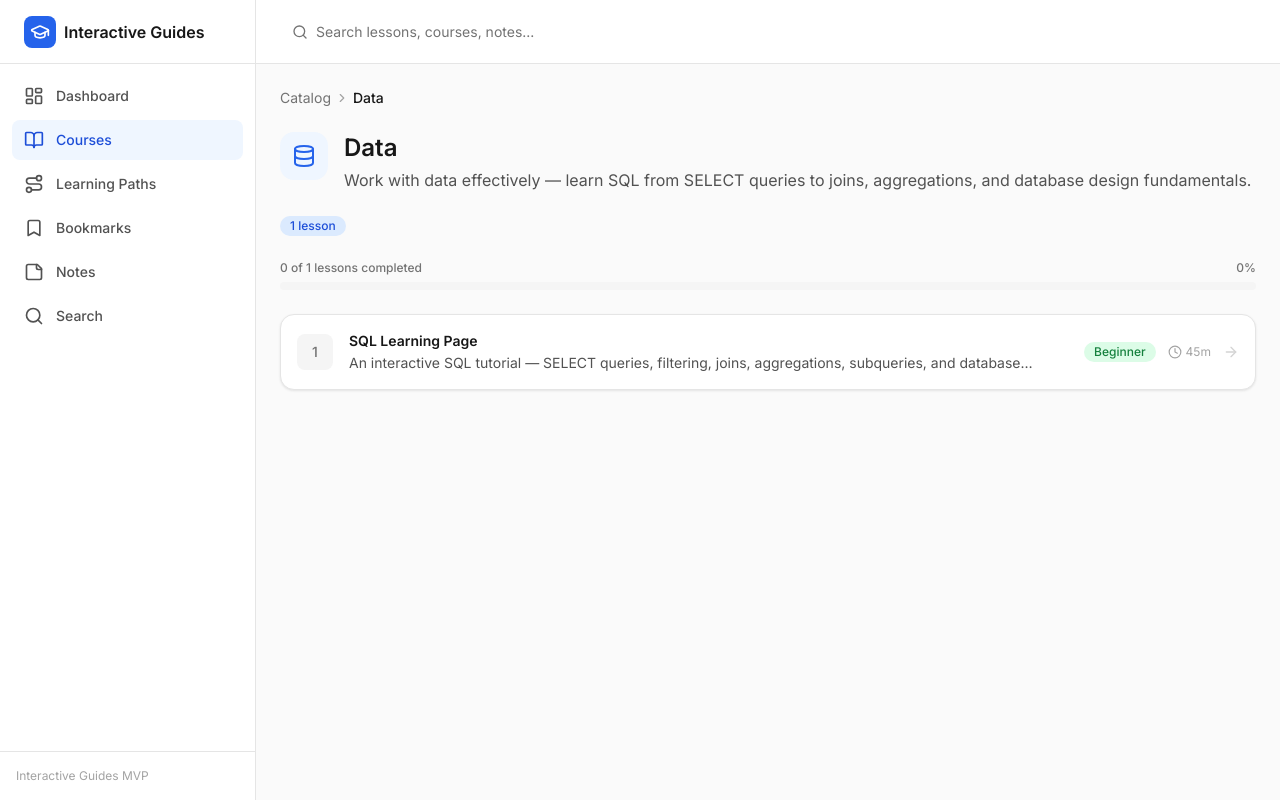
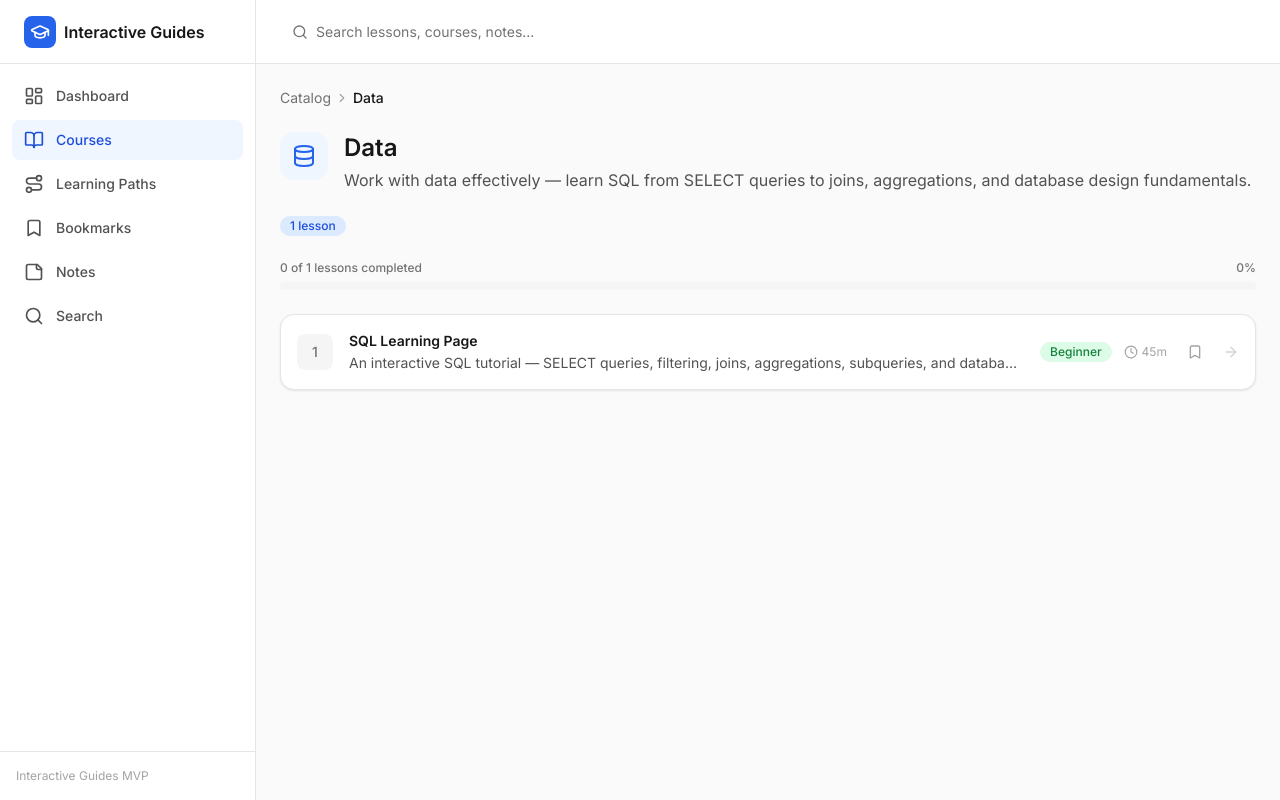
Before and after one commit to Mardakhay/interactive-guides, a React (Vite) app: page /courses/data in a window 1280 px wide. Built offline with nearby package versions, Linux system fonts and the light colour scheme.

Commit message:
Add Bookmarks System

```diff
--- a/src/app/pages/BookmarksPage.tsx
+++ b/src/app/pages/BookmarksPage.tsx
@@ -1,8 +1,116 @@
+import { useMemo } from 'react';
+import { Link } from 'react-router-dom';
+import { Bookmark, Check, Clock, Compass } from 'lucide-react';
+import { getLessonById, getCategoryById, getCategoryIcon } from '@/features/content';
+import { useProgressStore, STATUS_BADGE_VARIANTS } from '@/features/progress';
+import { useBookmarkStore, BookmarkButton } from '@/features/bookmarks';
+import { Card, Badge, Button } from '@/components/ui';
+import { EmptyState } from '@/components/feedback';
+import { DIFFICULTY_COLORS, DIFFICULTY_LABELS } from '@/lib/constants';
+import { ROUTE_PATHS, coursePath, lessonPath } from '@/app/router/routes';
+import { cn } from '@/lib/utils';
+
 export default function BookmarksPage() {
+  const bookmarkedLessons = useBookmarkStore((s) => s.lessons);
+  const progressLessons = useProgressStore((s) => s.lessons);
+
+  const bookmarks = useMemo(() => {
+    return Object.entries(bookmarkedLessons)
+      .map(([lessonId, entry]) => {
+        const lesson = getLessonById(lessonId);
+        if (!lesson) return null;
+        const category = getCategoryById(lesson.categoryId);
+        return { lesson, category, createdAt: entry.createdAt };
+      })
+      .filter((item): item is NonNullable<typeof item> => item !== null)
+      .sort((a, b) => b.createdAt.localeCompare(a.createdAt));
+  }, [bookmarkedLessons]);
+
   return (
     <div className="space-y-6">
-      <h1 className="text-2xl font-semibold text-neutral-900">Bookmarks</h1>
-      <p className="text-neutral-600">Your saved lessons will appear here.</p>
+      <div className="space-y-1">
+        <h1 className="text-2xl font-semibold text-neutral-900">Bookmarks</h1>
+        <p className="text-neutral-600">
+          {bookmarks.length > 0
+            ? `${bookmarks.length} saved ${bookmarks.length === 1 ? 'lesson' : 'lessons'}`
+            : 'Your saved lessons will appear here.'}
+        </p>
+      </div>
+
+      {bookmarks.length === 0 ? (
+        <EmptyState
+          title="No bookmarks yet"
+          message="Bookmark a lesson while you're reading it and it'll show up here for quick access later."
+          icon={Bookmark}
+          action={
+            <Link to={ROUTE_PATHS.COURSES}>
+              <Button variant="primary" size="sm">
+                <Compass className="h-4 w-4" />
+                Browse catalog
+              </Button>
+            </Link>
+          }
+        />
+      ) : (
+        <div className="space-y-2">
+          {bookmarks.map(({ lesson, category }) => {
+            const status = progressLessons[lesson.id]?.status ?? 'not-started';
+            const Icon = category ? getCategoryIcon(category.icon) : Compass;
+
+            return (
+              <Link key={lesson.id} to={lessonPath(lesson.id)}>
+                <Card interactive className="group flex items-center gap-4 p-4">
+                  <div
+                    className={cn(
+                      'flex h-9 w-9 shrink-0 items-center justify-center rounded-lg text-sm font-medium',
+                      status === 'completed'
+                        ? 'bg-success-100 text-success-700'
+                        : 'bg-primary-50 text-primary-600',
+                    )}
+                  >
+                    {status === 'completed' ? <Check className="h-4 w-4" /> : <Icon className="h-4 w-4" />}
+                  </div>
+                  <div className="min-w-0 flex-1">
+                    <h3 className="text-sm font-semibold text-neutral-900 group-hover:text-primary-700">
+                      {lesson.title}
+                    </h3>
+                    <p className="mt-0.5 line-clamp-1 text-sm text-neutral-600">{lesson.description}</p>
+                    {category && (
+                      <Link
+                        to={coursePath(category.id)}
+                        onClick={(e) => e.stopPropagation()}
+                        className="mt-1 inline-block text-xs text-neutral-400 hover:text-primary-600"
+                      >
+                        {category.name}
+                      </Link>
+                    )}
+                  </div>
+                  <div className="flex shrink-0 items-center gap-3">
+                    {status !== 'not-started' && (
+                      <Badge variant={STATUS_BADGE_VARIANTS[status]}>
+                        {status === 'completed' ? 'Completed' : 'In progress'}
+                      </Badge>
+                    )}
+                    <span
+                      className={cn(
+                        'hidden rounded-full px-2.5 py-0.5 text-xs font-medium sm:inline-flex',
+                        DIFFICULTY_COLORS[lesson.difficulty] ?? DIFFICULTY_COLORS.beginner,
+                      )}
+                    >
+                      {DIFFICULTY_LABELS[lesson.difficulty] ?? lesson.difficulty}
+                    </span>
+                    <span className="hidden items-center gap-1 text-xs text-neutral-400 sm:flex">
+                      <Clock className="h-3.5 w-3.5" />
+                      {lesson.durationMinutes}m
+                    </span>
+                    <BookmarkButton lessonId={lesson.id} variant="icon" />
+                  </div>
+                </Card>
+              </Link>
+            );
+          })}
+        </div>
+      )}
     </div>
   );
 }
--- a/src/app/pages/CourseDetailPage.tsx
+++ b/src/app/pages/CourseDetailPage.tsx
@@ -3,6 +3,7 @@ import { Link, useParams } from 'react-router-dom';
 import { ArrowRight, Check, Clock } from 'lucide-react';
 import { getCategoryById, getLessonsByCategory, getCategoryIcon } from '@/features/content';
 import { useProgressStore, computeProgressStats, STATUS_BADGE_VARIANTS } from '@/features/progress';
+import { BookmarkButton } from '@/features/bookmarks';
 import { Card, Badge, ProgressBar } from '@/components/ui';
 import { Breadcrumbs } from '@/components/layout/Breadcrumbs';
 import { EmptyState } from '@/components/feedback';
@@ -109,6 +110,7 @@ export default function CourseDetailPage() {
                     <Clock className="h-3.5 w-3.5" />
                     {lesson.durationMinutes}m
                   </span>
+                  <BookmarkButton lessonId={lesson.id} variant="icon" />
                   <ArrowRight className="h-4 w-4 text-neutral-300 transition-transform group-hover:translate-x-0.5 group-hover:text-primary-600" />
                 </div>
               </Card>
--- a/src/app/pages/LessonViewerPage.tsx
+++ b/src/app/pages/LessonViewerPage.tsx
@@ -11,6 +11,7 @@ import {
 } from '@/features/content';
 import { LessonRenderer, resolveLessonSource } from '@/features/lesson-renderer';
 import { useProgressStore, STATUS_LABELS, STATUS_BADGE_VARIANTS } from '@/features/progress';
+import { BookmarkButton } from '@/features/bookmarks';
 import { Breadcrumbs } from '@/components/layout/Breadcrumbs';
 import { EmptyState } from '@/components/feedback';
 import { Button, Badge } from '@/components/ui';
@@ -117,6 +118,7 @@ export default function LessonViewerPage() {
           <div className="flex flex-wrap items-center gap-3">
             <h1 className="text-2xl font-semibold text-neutral-900">{lesson.title}</h1>
             <Badge variant={STATUS_BADGE_VARIANTS[status]}>{STATUS_LABELS[status]}</Badge>
+            <BookmarkButton lessonId={lesson.id} className="ml-auto" />
           </div>
           <p className="text-neutral-600">{lesson.description}</p>
         </div>
--- /dev/null
+++ b/src/features/bookmarks/components/BookmarkButton.tsx
@@ -0,0 +1,63 @@
+import { Bookmark } from 'lucide-react';
+import { useBookmarkStore } from '../store';
+import { Button } from '@/components/ui';
+import { cn } from '@/lib/utils';
+
+interface BookmarkButtonProps {
+  lessonId: string;
+  /** 'button' renders a labeled Button (lesson viewer header). 'icon' renders a bare icon-only toggle (list rows). */
+  variant?: 'button' | 'icon';
+  className?: string;
+}
+
+export function BookmarkButton({ lessonId, variant = 'button', className }: BookmarkButtonProps) {
+  const isBookmarked = useBookmarkStore((s) => !!s.lessons[lessonId]);
+  const toggleBookmark = useBookmarkStore((s) => s.toggleBookmark);
+
+  const handleClick = (event: React.MouseEvent) => {
+    // Prevent triggering a parent <Link> (e.g. in a lesson list row) when the button is nested inside one.
+    event.preventDefault();
+    event.stopPropagation();
+    toggleBookmark(lessonId);
+  };
+
+  const label = isBookmarked ? 'Remove bookmark' : 'Add bookmark';
+
+  if (variant === 'icon') {
+    return (
+      <button
+        type="button"
+        onClick={handleClick}
+        aria-pressed={isBookmarked}
+        aria-label={label}
+        title={label}
+        className={cn(
+          'inline-flex h-8 w-8 shrink-0 items-center justify-center rounded-lg transition-colors',
+          'hover:bg-neutral-100 active:bg-neutral-200',
+          'focus-visible:outline-2 focus-visible:outline-offset-2 focus-visible:outline-primary-600',
+          className,
+        )}
+      >
+        <Bookmark
+          className={cn(
+            'h-4 w-4 transition-colors',
+            isBookmarked ? 'fill-primary-600 text-primary-600' : 'text-neutral-400',
+          )}
+        />
+      </button>
+    );
+  }
+
+  return (
+    <Button
+      variant={isBookmarked ? 'secondary' : 'outline'}
+      size="sm"
+      onClick={handleClick}
+      aria-pressed={isBookmarked}
+      className={className}
+    >
+      <Bookmark className={cn('h-4 w-4', isBookmarked && 'fill-current')} />
+      {isBookmarked ? 'Bookmarked' : 'Bookmark'}
+    </Button>
+  );
+}
--- /dev/null
+++ b/src/features/bookmarks/components/index.ts
@@ -0,0 +1 @@
+export { BookmarkButton } from './BookmarkButton';
--- /dev/null
+++ b/src/features/bookmarks/index.ts
@@ -0,0 +1,3 @@
+export type { BookmarkEntry, BookmarksState } from './types';
+export { useBookmarkStore } from './store';
+export { BookmarkButton } from './components';
--- /dev/null
+++ b/src/features/bookmarks/schemas.ts
@@ -0,0 +1,9 @@
+import { z } from 'zod';
+
+export const bookmarkEntrySchema = z.object({
+  createdAt: z.string(),
+});
+
+export const bookmarksStateSchema = z.object({
+  lessons: z.record(z.string(), bookmarkEntrySchema),
+});
--- /dev/null
+++ b/src/features/bookmarks/store.ts
@@ -0,0 +1,64 @@
+import { create } from 'zustand';
+import { loadJSON, saveJSON } from '@/lib/storage';
+import { STORAGE_KEYS } from '@/lib/constants';
+import { bookmarksStateSchema } from './schemas';
+import type { BookmarkEntry, BookmarksState } from './types';
+
+const DEFAULT_STATE: BookmarksState = {
+  lessons: {},
+};
+
+function loadInitialState(): BookmarksState {
+  const raw = loadJSON<BookmarksState>(STORAGE_KEYS.BOOKMARKS, DEFAULT_STATE);
+  const parsed = bookmarksStateSchema.safeParse(raw);
+  return parsed.success ? parsed.data : DEFAULT_STATE;
+}
+
+function persist(state: BookmarksState): void {
+  saveJSON(STORAGE_KEYS.BOOKMARKS, state);
+}
+
+interface BookmarkStore extends BookmarksState {
+  addBookmark: (lessonId: string) => void;
+  removeBookmark: (lessonId: string) => void;
+  toggleBookmark: (lessonId: string) => void;
+  /** Non-reactive snapshot read. Prefer a selector (e.g. `useBookmarkStore(s => !!s.lessons[id])`) inside components. */
+  isBookmarked: (lessonId: string) => boolean;
+}
+
+export const useBookmarkStore = create<BookmarkStore>((set, get) => ({
+  ...loadInitialState(),
+
+  addBookmark: (lessonId) => {
+    set((state) => {
+      if (state.lessons[lessonId]) return state;
+      const entry: BookmarkEntry = { createdAt: new Date().toISOString() };
+      const next: BookmarksState = {
+        lessons: { ...state.lessons, [lessonId]: entry },
+      };
+      persist(next);
+      return next;
+    });
+  },
+
+  removeBookmark: (lessonId) => {
+    set((state) => {
+      if (!state.lessons[lessonId]) return state;
+      const { [lessonId]: _removed, ...rest } = state.lessons;
+      const next: BookmarksState = { lessons: rest };
+      persist(next);
+      return next;
+    });
+  },
+
+  toggleBookmark: (lessonId) => {
+    const isCurrentlyBookmarked = !!get().lessons[lessonId];
+    if (isCurrentlyBookmarked) {
+      get().removeBookmark(lessonId);
+    } else {
+      get().addBookmark(lessonId);
+    }
+  },
+
+  isBookmarked: (lessonId) => !!get().lessons[lessonId],
+}));
--- /dev/null
+++ b/src/features/bookmarks/types.ts
@@ -0,0 +1,7 @@
+export interface BookmarkEntry {
+  readonly createdAt: string;
+}
+
+export interface BookmarksState {
+  readonly lessons: Record<string, BookmarkEntry>;
+}
```
Also changed, not shown: 1 other file (tests, documents, lock files or other folders).
